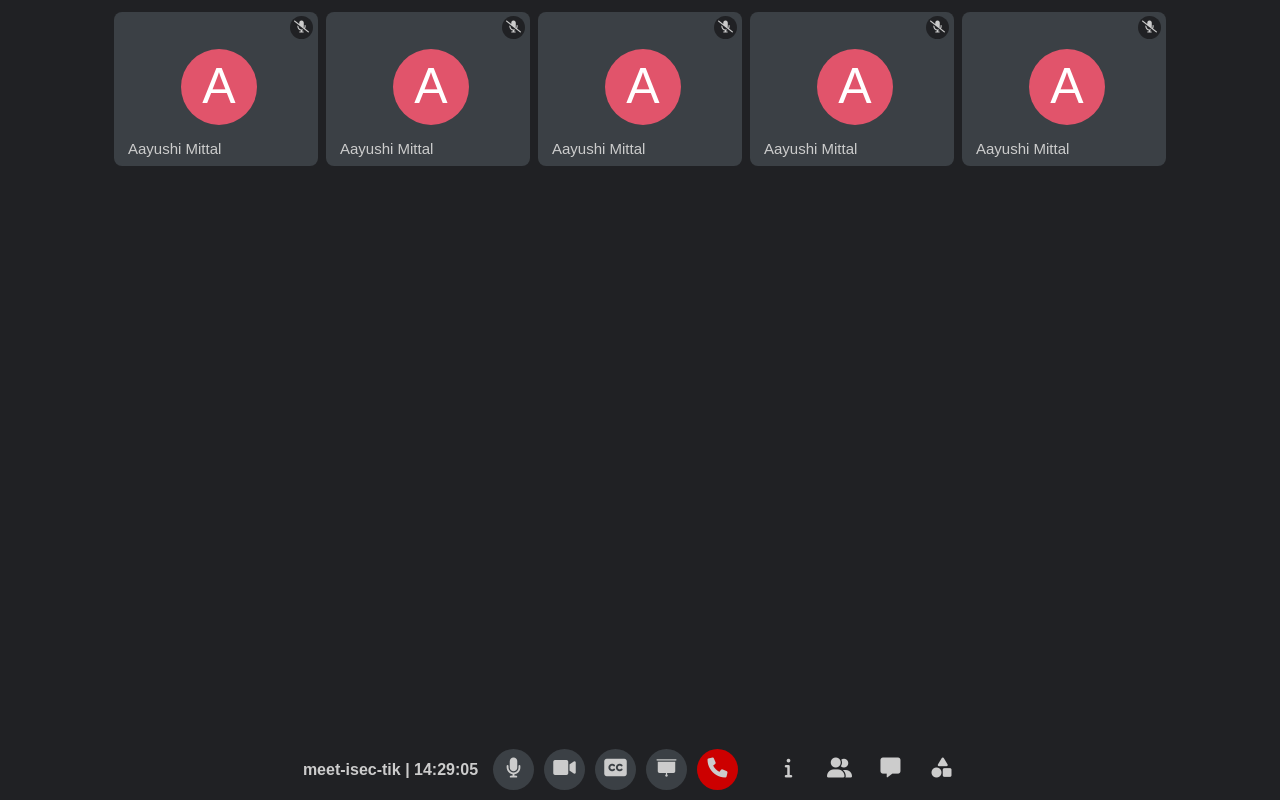
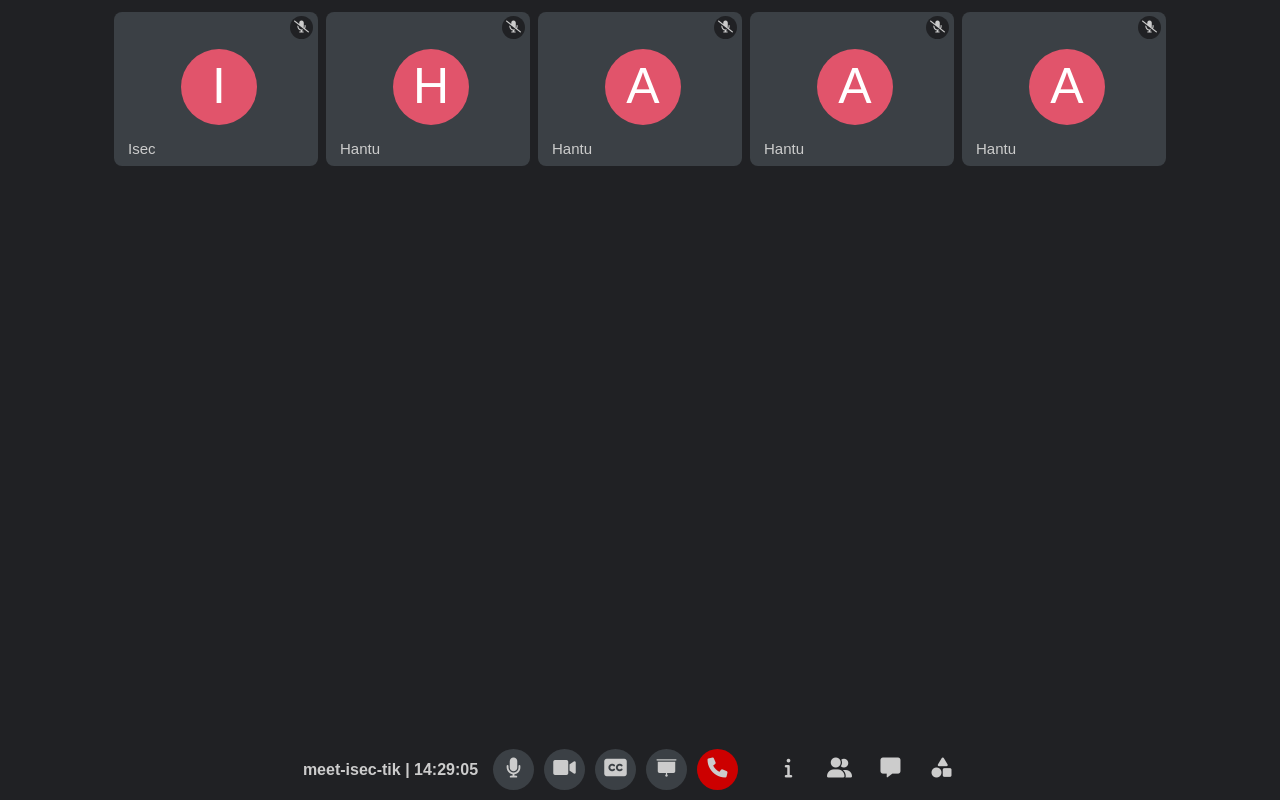
Before and after one commit to idonnonames/IsecMeet, a plain HTML site: page meet.html in a window 1280 px wide. Drawn offline with nearby package versions, Linux system fonts and the light colour scheme.

Commit message:
changed name

```diff
--- a/meet.html
+++ b/meet.html
@@ -13,32 +13,32 @@
         <div class="container">
           <div class="person">
             <div class="mic"><span class="fas fa-microphone-slash"></span></div>
-            <div class="symbol">A</div>
-            <div class="name">Aayushi Mittal</div>
+            <div class="symbol">I</div>
+            <div class="name">Isec</div>
+          </div>
+
+          <div class="person">
+            <div class="mic"><span class="fas fa-microphone-slash"></span></div>
+            <div class="symbol">H</div>
+            <div class="name">Hantu</div>
           </div>
 
           <div class="person">
             <div class="mic"><span class="fas fa-microphone-slash"></span></div>
             <div class="symbol">A</div>
-            <div class="name">Aayushi Mittal</div>
+            <div class="name">Hantu</div>
           </div>
 
           <div class="person">
             <div class="mic"><span class="fas fa-microphone-slash"></span></div>
             <div class="symbol">A</div>
-            <div class="name">Aayushi Mittal</div>
+            <div class="name">Hantu</div>
           </div>
 
           <div class="person">
             <div class="mic"><span class="fas fa-microphone-slash"></span></div>
             <div class="symbol">A</div>
-            <div class="name">Aayushi Mittal</div>
-          </div>
-
-          <div class="person">
-            <div class="mic"><span class="fas fa-microphone-slash"></span></div>
-            <div class="symbol">A</div>
-            <div class="name">Aayushi Mittal</div>
+            <div class="name">Hantu</div>
           </div>
 
         <div class="bg-dark-gray footer">
```
